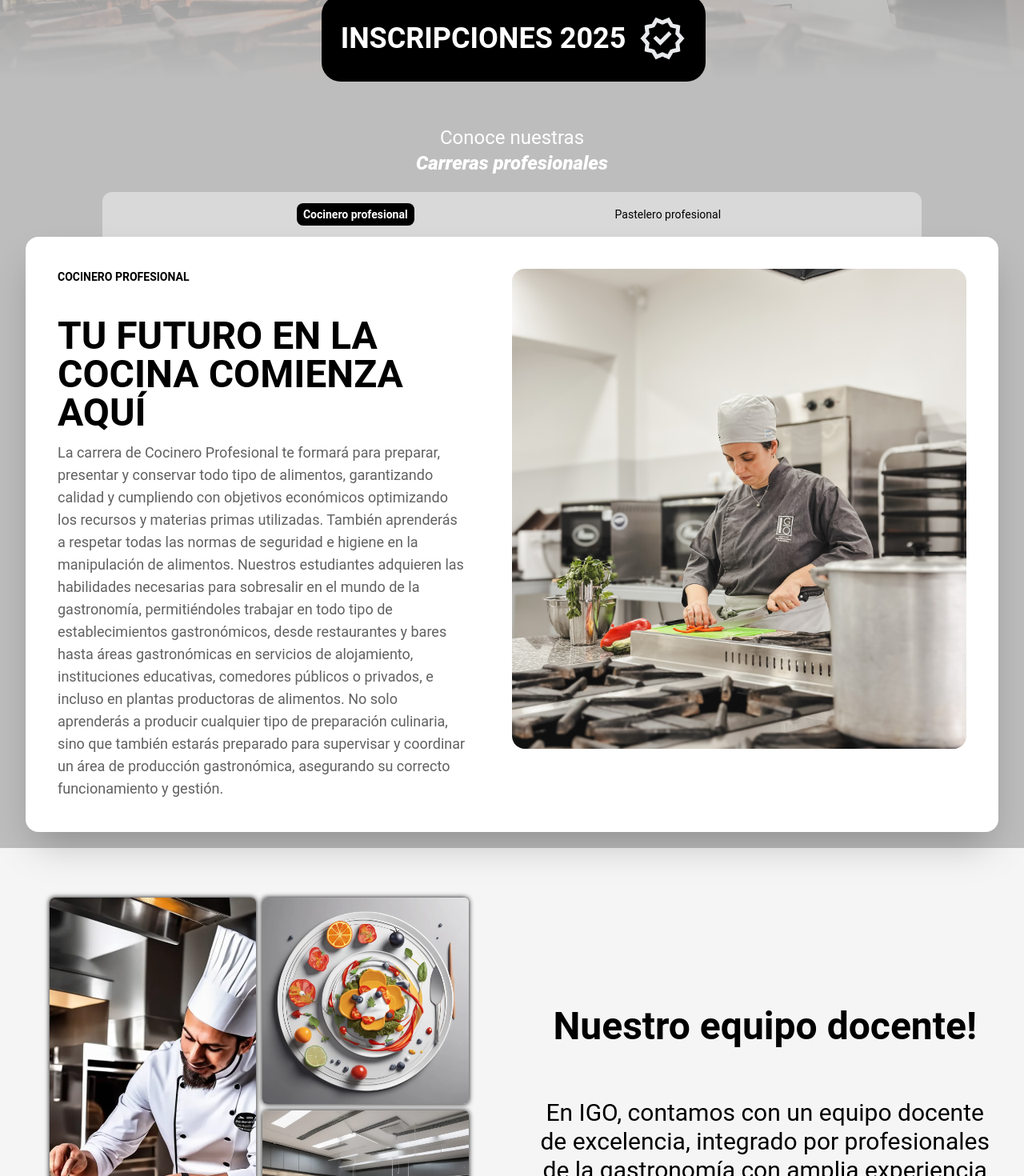
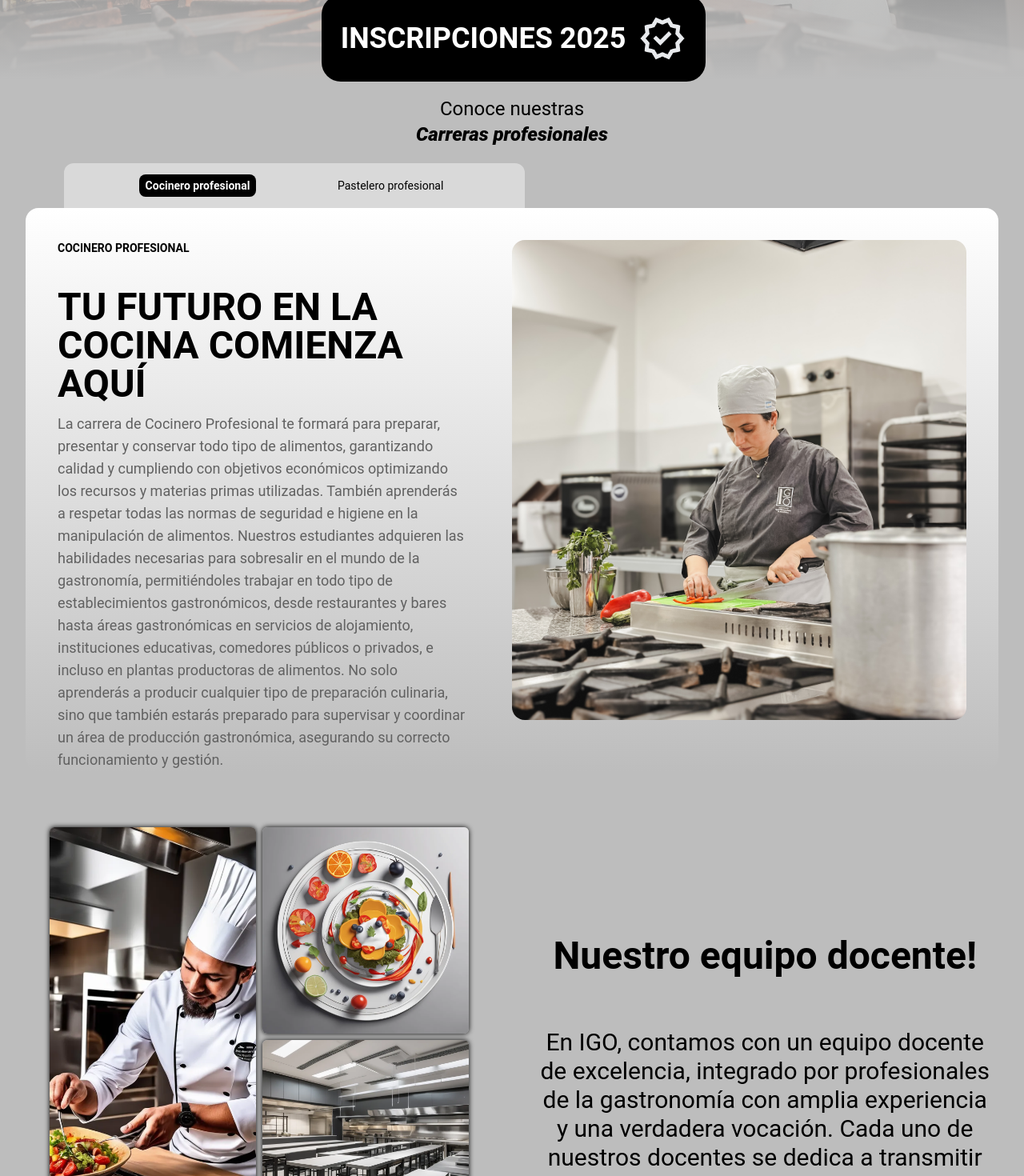
Before and after one commit to PDV10/IGO-landing, a React (Vite) app: page / in a window 1280 px wide. Shown: the part 700-2170 px from the top of the page at 80% size. Built offline with nearby package versions, Linux system fonts and the light colour scheme.

Commit message:
FIX: se acomoda estilo general

```diff
--- a/src/components/Carrera.jsx
+++ b/src/components/Carrera.jsx
@@ -13,14 +13,14 @@ export default function Carrera() {
     <>
       <Element
         name="Carrera"
-        className="pt-14 pb-10 md:pb-5 w-full bg-gray-400 min-h-screen flex flex-col items-center"
+        className="pt-5 w-full bg-gray-400 min-h-screen flex flex-col items-center "
       >
-        <h1 className="text-white text-2xl text-center">Conoce nuestras</h1>
-        <h2 className="font-black italic text-white text-2xl text-center pb-5">
+        <h1 className="text-black text-2xl text-center">Conoce nuestras</h1>
+        <h2 className="font-black italic text-black text-2xl text-center pb-5">
           Carreras profesionales
         </h2>
-        <div className="bg-gray-300 bg-opacity-80 w-[90%] md:w-[85%] lg:w-[80%] h-14 rounded-t-xl ">
-          <ul className="flex justify-evenly h-full">
+        <div className="bg-gray-300 bg-opacity-80 w-[90%] md:w-[85%] lg:w-[45%] h-14 rounded-t-xl md:self-baseline md:ml-20 ">
+          <ul className="flex justify-evenly h-full ">
             <li className="flex items-center justify-center text-sm font-bold">
               <button
                 className={`px-2 py-1 cursor-pointer rounded-lg ${
--- a/src/components/CarreraCard.jsx
+++ b/src/components/CarreraCard.jsx
@@ -6,7 +6,7 @@ export default function CarreraCard({
   img,
 }) {
   return (
-    <div className="card flex flex-col md:flex-row justify-between w-full lg:w-[95%] bg-white bg-gradient-to-t from-white to-transparent shadow-2xl rounded-2xl p-5 md:p-10 ">
+    <div className="card flex flex-col md:flex-row justify-between w-full lg:w-[95%] bg-white bg-gradient-to-t from-gray-400 to-transparent rounded-2xl pt-5 px-5 md:px-10 md:pt-10 ">
       <div className="card-body items-center text-center md:max-w-[45%] ">
         <h2 className="card-title text-start uppercase text-sm md:font-semibold ">
           {carrera}
--- a/src/components/Equipo.jsx
+++ b/src/components/Equipo.jsx
@@ -1,7 +1,7 @@
 import { Element } from "react-scroll";
 export default function Equipo() {
   return (
-    <Element name="Conocenos" className="w-full p-3 bg-gray-100">
+    <Element name="Conocenos" className="w-full px-3 bg-gray-400 p-5">
       <div className="flex flex-col md:flex-row gap-2 mb-8">
         <div className="grid grid-cols-2 gap-2 w-full md:w-1/2 md:p-[50px]">
           <div className="row-span-3 flex items-center justify-center w-auto h-auto rounded-md shadow-[0px_0px_6px_rgba(0,0,0,8)]">
--- a/src/components/OfertasEducativas.jsx
+++ b/src/components/OfertasEducativas.jsx
@@ -39,7 +39,7 @@ export default function OfertasEducativas() {
     <>
       <section
         id="ofertas-educativas"
-        className="bg-gradient-to-b from-white to-gray-500 p-2 "
+        className="bg-gradient-to-b from-white to-gray-500 p-2 rounded-3xl "
       >
         <div className="p-5 lg:flex justify-center gap-2">
           <h1 className="text-center font-medium text-xl lg:text-2xl xl:text-3xl">
--- a/src/components/layaout/Main.jsx
+++ b/src/components/layaout/Main.jsx
@@ -5,11 +5,11 @@ import OfertasEducativas from "../OfertasEducativas";
 
 export default function Main() {
   return (
-    <>
+    <div className="bg-gray-400">
       <Home />
       <Carrera />
       <Equipo />
       <OfertasEducativas />
-    </>
+    </div>
   );
 }
```
